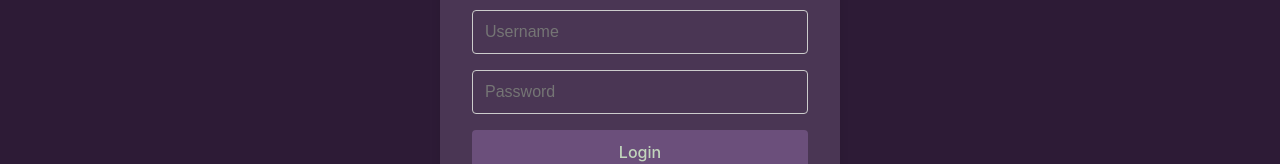
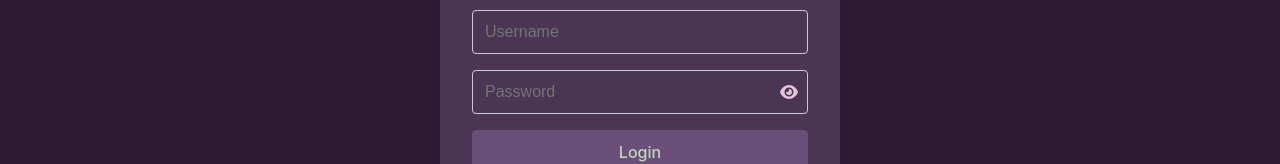
Before and after one commit to intojhanurag/Igdtudw, a React (Vite) app in the folder frontend/: page /login in a window 1280 px wide. Shown: the part 358-522 px from the top of the page. Built offline with nearby package versions, Linux system fonts and the light colour scheme.

Commit message:
password eye view

```diff
--- a/frontend/package.json
+++ b/frontend/package.json
@@ -10,6 +10,8 @@
     "preview": "vite preview"
   },
   "dependencies": {
+    "@fortawesome/free-solid-svg-icons": "^6.7.2",
+    "@fortawesome/react-fontawesome": "^0.2.2",
     "markdown": "^0.5.0",
     "marked": "^15.0.6",
     "react": "^19.0.0",
--- a/frontend/src/components/Login.css
+++ b/frontend/src/components/Login.css
@@ -6,6 +6,23 @@
     padding: 2rem;
     background: var(--background);
 }
+
+.password-container {
+    position: relative;
+    display: flex;
+    align-items: center;
+  }
+
+.password-container input {
+    flex: 1;
+  }
+
+.password-toggle-icon {
+    position: absolute;
+    right: 10px;
+    cursor: pointer;
+    color: var(--text-secondary);
+  }
 
 .login-card {
     background: var(--card-bg);
--- a/frontend/src/components/Login.jsx
+++ b/frontend/src/components/Login.jsx
@@ -1,11 +1,15 @@
 // filepath: /c:/Users/aojha/OneDrive/Desktop/Cohort 3.0 Web Dev/Iddtuw/frontend/src/components/Login.jsx
 import React, { useState } from 'react';
 import { useNavigate } from 'react-router-dom';
+
+import { FontAwesomeIcon } from '@fortawesome/react-fontawesome';
+import { faEye, faEyeSlash } from '@fortawesome/free-solid-svg-icons';
 import './Login.css';
 
 function Login() {
   const [username, setUsername] = useState('');
   const [password, setPassword] = useState('');
+  const [showPassword, setShowPassword] = useState(false);
   const navigate=useNavigate();
 
   const handleSubmit = async (e) => {
@@ -32,6 +36,10 @@ function Login() {
     }
   };
 
+  const togglePasswordVisibility = () => {
+    setShowPassword(!showPassword);
+  };
+
   return (
     <div className="login-container">
       <div className="login-card">
@@ -44,13 +52,20 @@ function Login() {
             onChange={(e) => setUsername(e.target.value)}
             required
           />
+          <div className="password-container">
             <input
-            type="password"
+              type={showPassword ? 'text' : 'password'}
               placeholder="Password"
               value={password}
               onChange={(e) => setPassword(e.target.value)}
               required
             />
+            <FontAwesomeIcon
+              icon={showPassword ? faEyeSlash : faEye}
+              onClick={togglePasswordVisibility}
+              className="password-toggle-icon"
+            />
+          </div>
           <button type="submit">Login</button>
         </form>
         <div className="signup-link">
--- a/frontend/src/components/signup.css
+++ b/frontend/src/components/signup.css
@@ -7,6 +7,22 @@
     background: var(--background);
 }
 
+.password-container {
+    position: relative;
+    display: flex;
+    align-items: center;
+  }
+
+.password-container input {
+    flex: 1;
+  }
+
+.password-toggle-icon {
+    position: absolute;
+    right: 10px;
+    cursor: pointer;
+    color: var(--text-secondary);
+  }
 .signup-card {
     background: var(--card-bg);
     border-radius: 8px;
--- a/frontend/src/components/signup.jsx
+++ b/frontend/src/components/signup.jsx
@@ -1,11 +1,14 @@
 // filepath: /c:/Users/aojha/OneDrive/Desktop/Cohort 3.0 Web Dev/Iddtuw/frontend/src/components/Signup.jsx
 import React, { useState } from 'react';
 import { useNavigate } from 'react-router-dom';
+import { FontAwesomeIcon } from '@fortawesome/react-fontawesome';
+import { faEye, faEyeSlash } from '@fortawesome/free-solid-svg-icons';
 import './signup.css';
 
 function Signup() {
   const [username, setUsername] = useState('');
   const [password, setPassword] = useState('');
+  const [showPassword, setShowPassword] = useState(false);
   const navigate=useNavigate();
 
   const handleSubmit = async (e) => {
@@ -27,6 +30,11 @@ function Signup() {
     }
   };
 
+  const togglePasswordVisibility = () => {
+    setShowPassword(!showPassword);
+  };
+
+
   return (
     <div className="signup-container">
       <div className="signup-card">
@@ -39,13 +47,20 @@ function Signup() {
             onChange={(e) => setUsername(e.target.value)}
             required
           />
+          <div className="password-container">
             <input
-            type="password"
+              type={showPassword ? 'text' : 'password'}
               placeholder="Password"
               value={password}
               onChange={(e) => setPassword(e.target.value)}
               required
             />
+            <FontAwesomeIcon
+              icon={showPassword ? faEyeSlash : faEye}
+              onClick={togglePasswordVisibility}
+              className="password-toggle-icon"
+            />
+          </div>
           <button type="submit">Sign Up</button>
         </form>
         <div className="login-link">
```
Also changed, not shown: 1 other file (tests, documents, lock files or other folders). Lines whose indentation alone changed are shown as unchanged.
